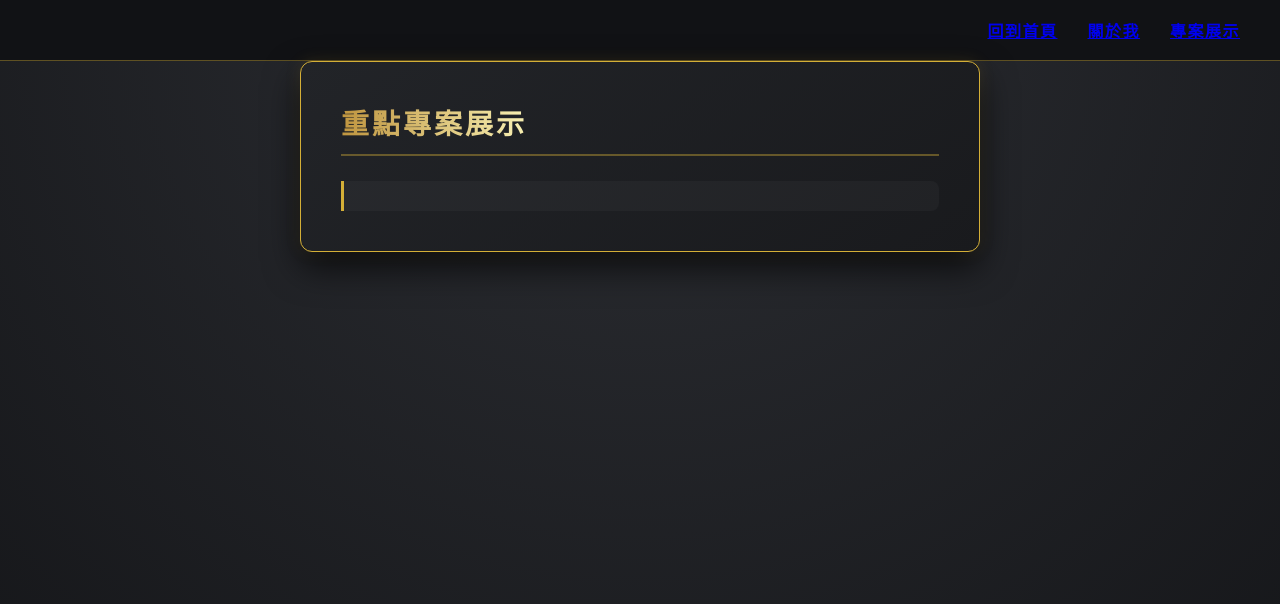
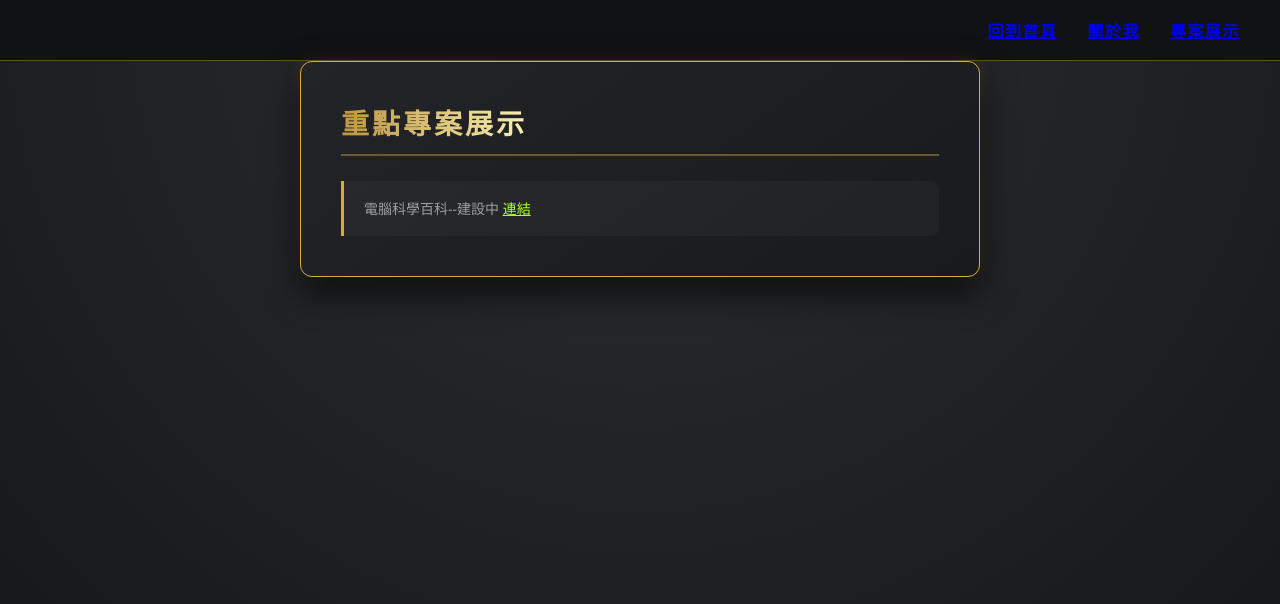
Before and after one commit to pchengxiang/PersonalWebsite, a plain HTML site: page projects.html in a window 1280 px wide. Drawn offline with Linux system fonts and the light colour scheme.

Commit message:
11/16 update

```diff
--- a/projects.html
+++ b/projects.html
@@ -22,7 +22,8 @@
       <section>
             <h2>重點專案展示</h2>
             <div>
-
+                電腦科學百科--建設中
+                <a style="color:greenyellow" href="https://young-snow-5eba.fongsong527.workers.dev/">連結</a>
             </div>
         </section>
 </body>
```
